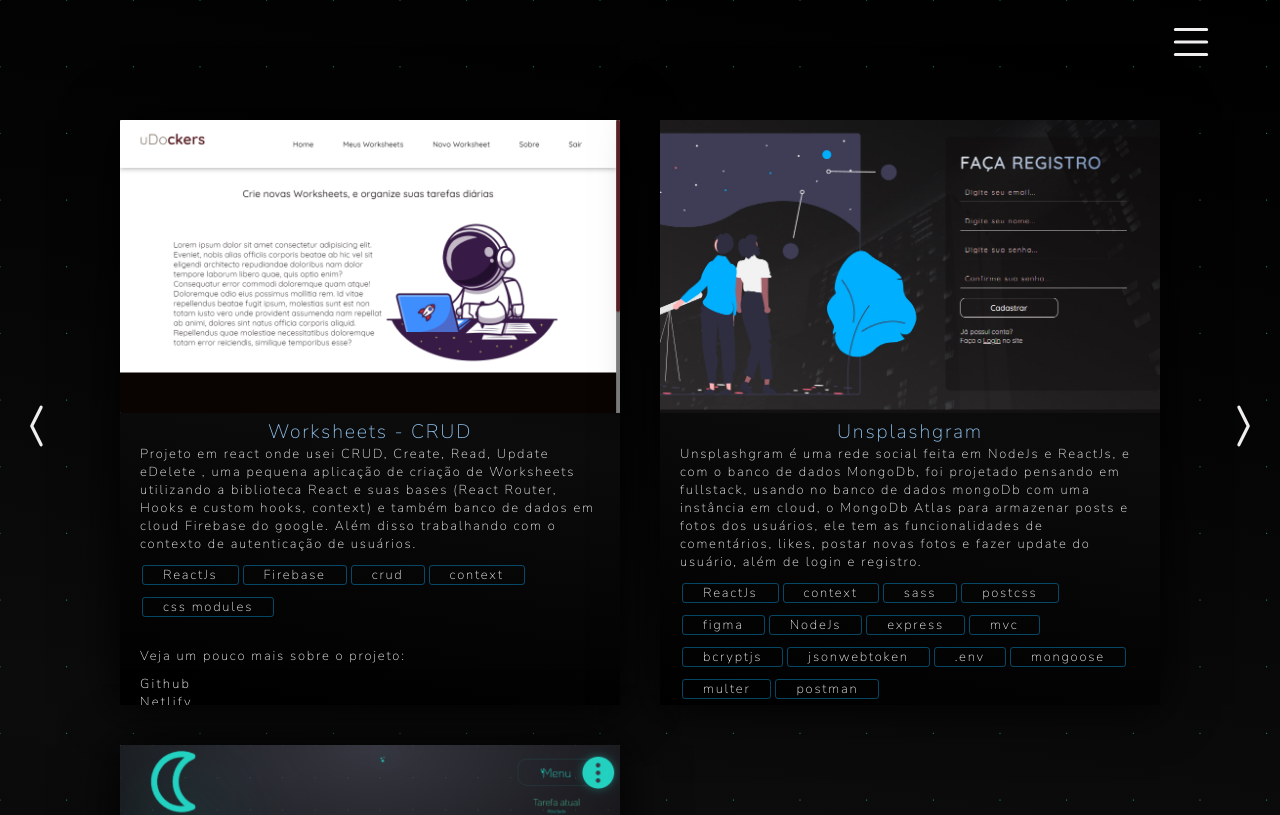
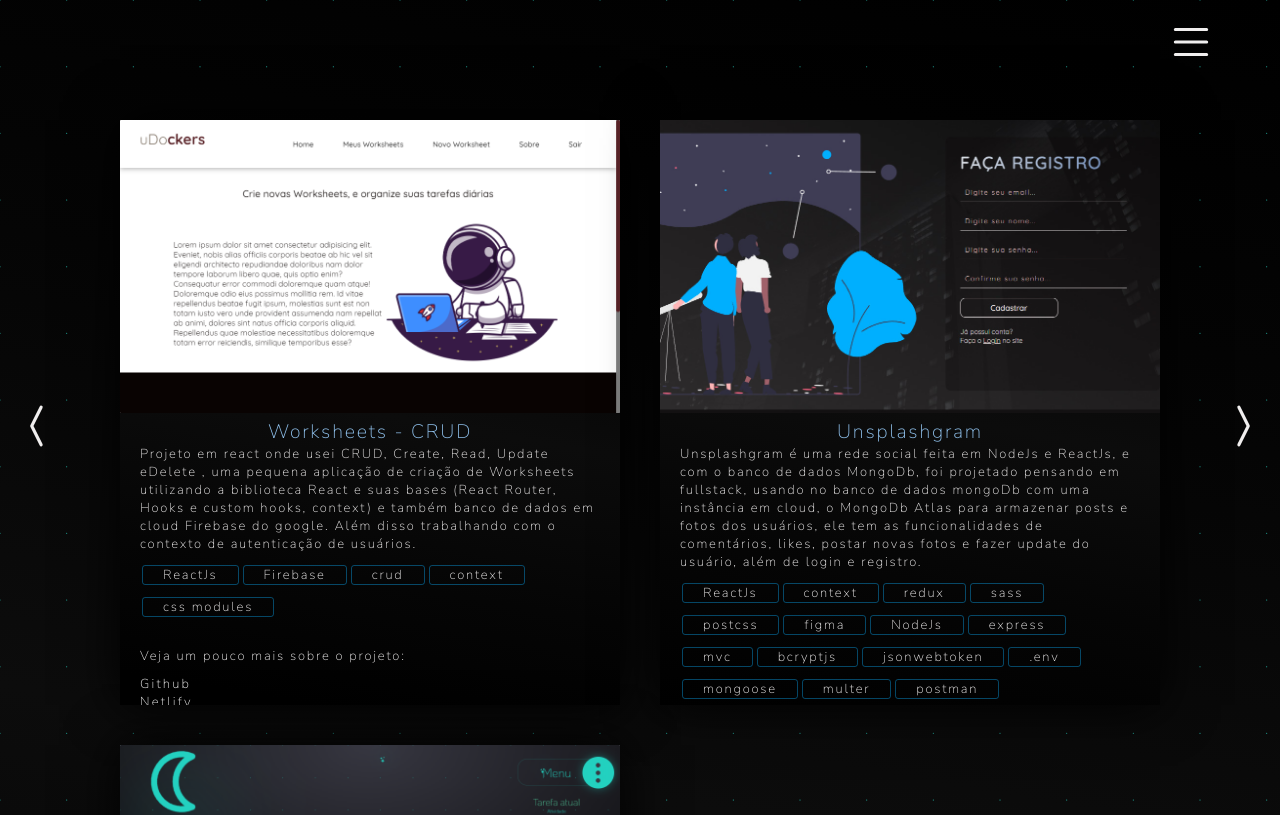
Before and after one commit to MarceloDevCruz/portfolio-reactJs, a React (Vite) app: page /projects in a window 1280 px wide. Shown: the top 815 px of the page. Built offline with nearby package versions, Linux system fonts and the light colour scheme; the HTML template or start-up script is replaced by a standard one.

Commit message:
update: atualizando projeto, unsplashgram

```diff
--- a/src/data/data.js
+++ b/src/data/data.js
@@ -31,6 +31,7 @@ export const data = [
     skills: [
       'ReactJs',
       'context',
+      'redux',
       'sass',
       'postcss',
       'figma',
```
